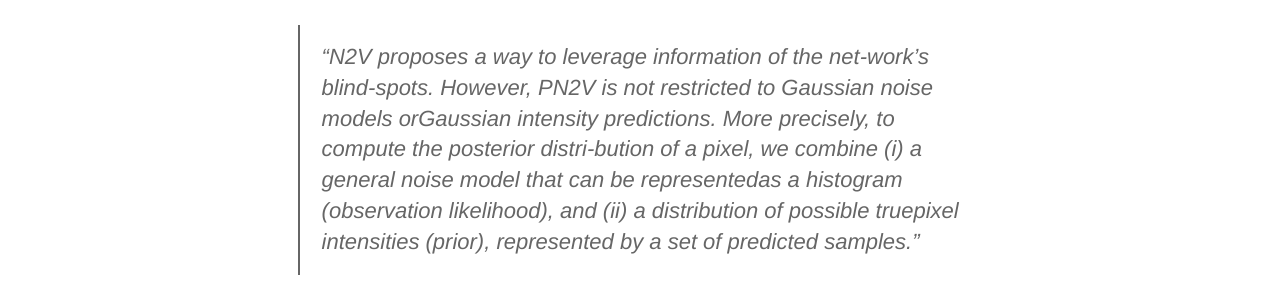
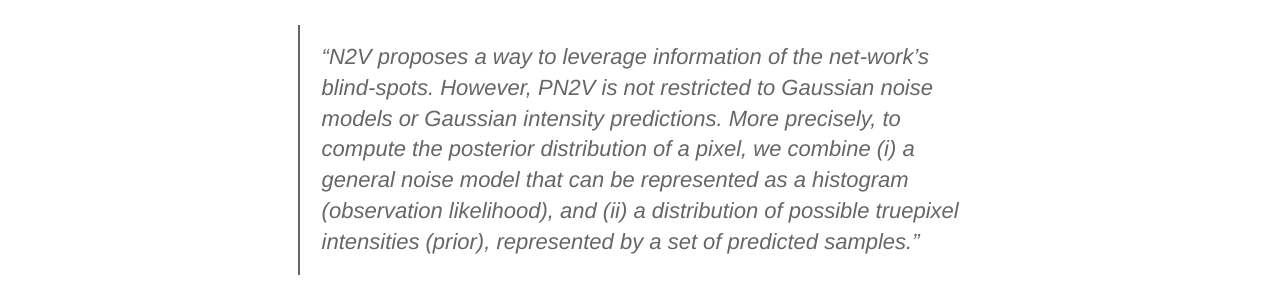
Before and after one commit to malaalam/minuteskeeper, a Jekyll site: the page built from _posts/2019-08-04-04_August-2019.md, in a window 1280 px wide. Shown: the part 267-567 px from the top of the page. Built offline with Jekyll 4.4.1, drawn with Linux system fonts in a browser that asks for light colours; a script that is not in the unit is left out; comment, search, counter and statistics services are not loaded.

Commit message:
Corrected typos

```diff
--- a/_posts/2019-08-04-04_August-2019.md
+++ b/_posts/2019-08-04-04_August-2019.md
@@ -8,4 +8,4 @@ comments: true
 ---
 
 (From [Krull et al, 2019](https://arxiv.org/pdf/1906.00651.pdf))
-> "N2V proposes a way to leverage information of the net-work’s blind-spots. However, PN2V is not restricted to Gaussian noise models orGaussian intensity predictions. More precisely, to compute the posterior distri-bution of a pixel, we combine (i) a general noise model that can be representedas a histogram (observation likelihood), and (ii) a distribution of possible truepixel intensities (prior), represented by a set of predicted samples."
+> "N2V proposes a way to leverage information of the net-work’s blind-spots. However, PN2V is not restricted to Gaussian noise models or Gaussian intensity predictions. More precisely, to compute the posterior distribution of a pixel, we combine (i) a general noise model that can be represented as a histogram (observation likelihood), and (ii) a distribution of possible truepixel intensities (prior), represented by a set of predicted samples."
```
